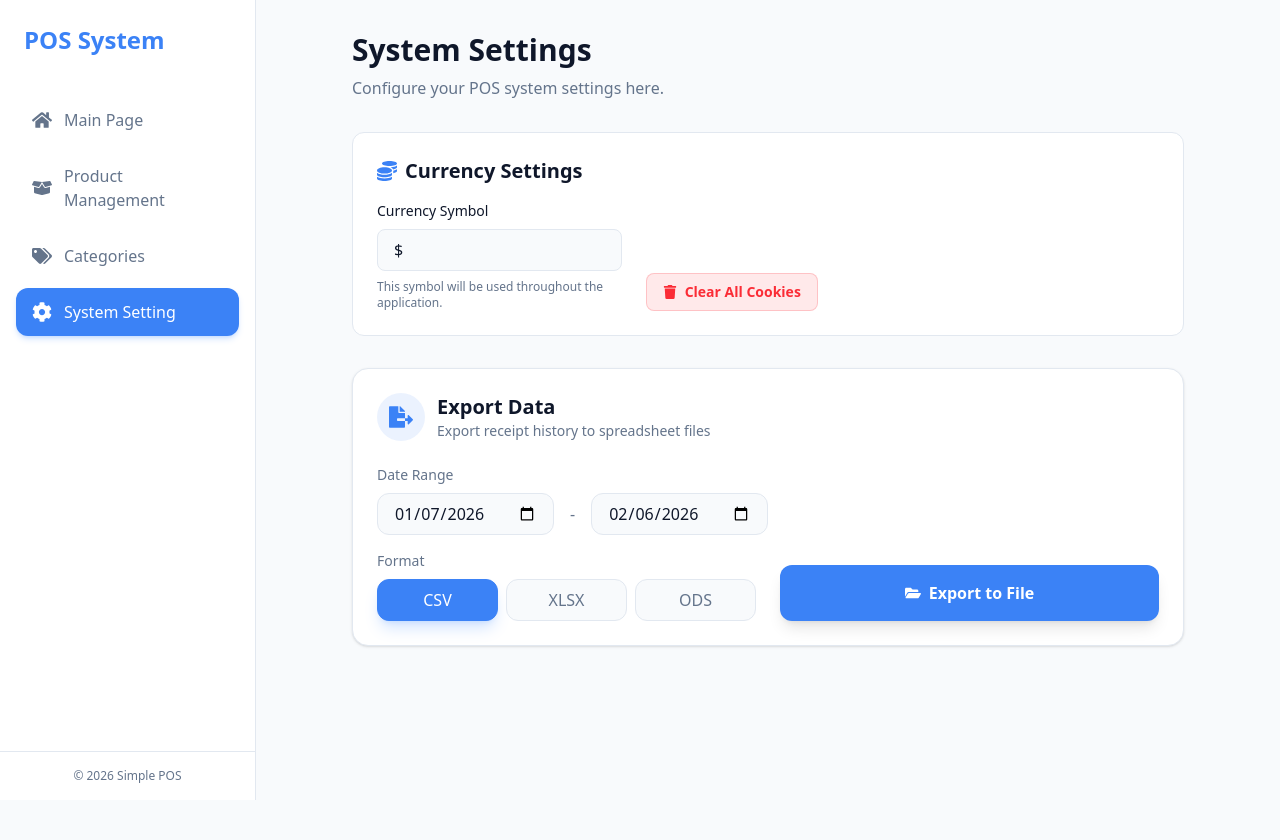
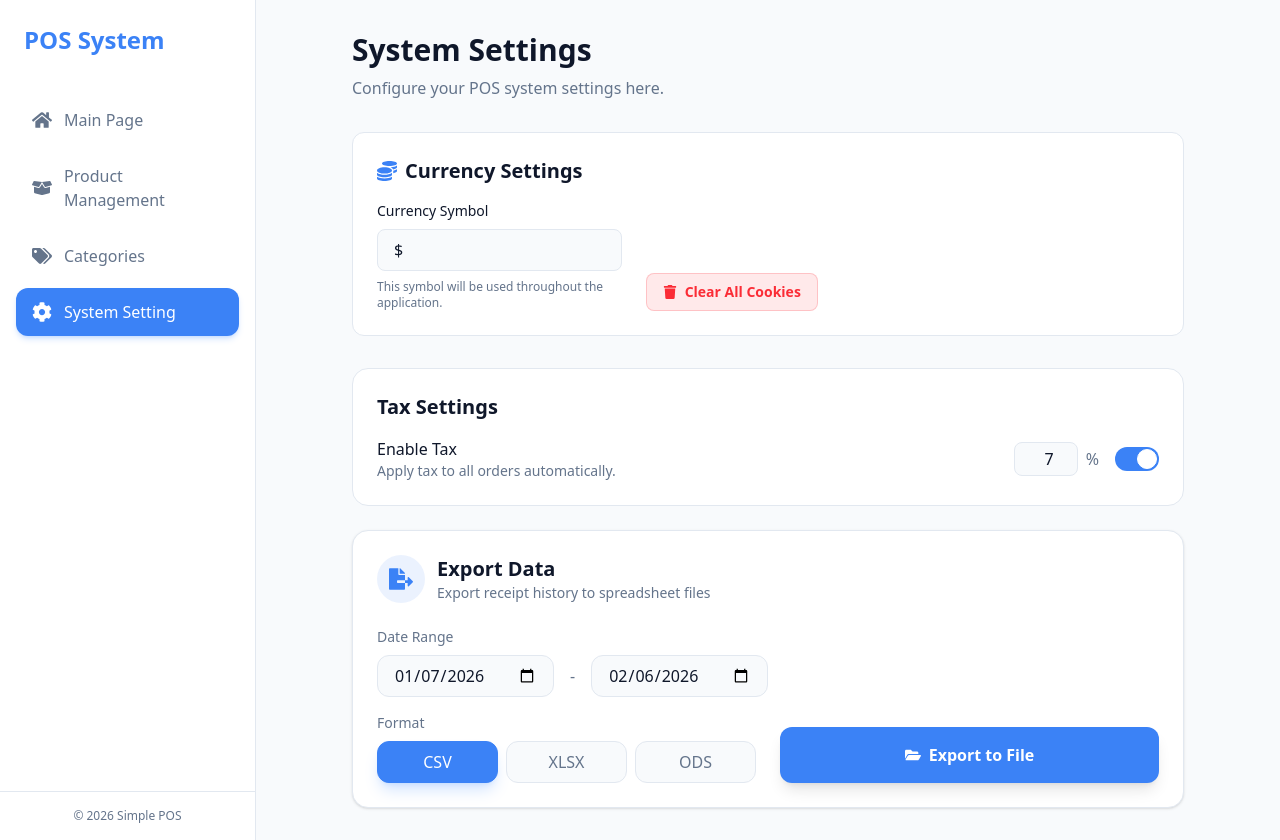
Before and after one commit to ZenitHTH/simple-pos, a Next.js app: page /setting in a window 1280 px wide. Before the commit the page ends 800 px from the top, so only its background shows below. Built offline with nearby package versions, Linux system fonts and the light colour scheme.

Commit message:
feat: introduce tax settings with enable/disable toggle, rate adjustment, and cookie persistence.

```diff
--- /dev/null
+++ b/src/app/hooks/useTax.ts
@@ -0,0 +1,43 @@
+import { useState, useEffect } from 'react';
+import Cookies from 'js-cookie';
+
+const TAX_COOKIE_KEY = 'tax_enabled';
+const TAX_RATE_COOKIE_KEY = 'tax_rate';
+
+export function useTax() {
+    const [isTaxEnabled, setIsTaxEnabled] = useState(true);
+    const [taxPercentage, setTaxPercentage] = useState(7);
+
+    useEffect(() => {
+        const savedEnabled = Cookies.get(TAX_COOKIE_KEY);
+        const savedRate = Cookies.get(TAX_RATE_COOKIE_KEY);
+
+        if (savedEnabled !== undefined) {
+            setIsTaxEnabled(savedEnabled === 'true');
+        }
+        if (savedRate !== undefined) {
+            setTaxPercentage(parseFloat(savedRate));
+        }
+    }, []);
+
+    const toggleTax = () => {
+        setIsTaxEnabled(prev => {
+            const newValue = !prev;
+            Cookies.set(TAX_COOKIE_KEY, String(newValue), { expires: 365 });
+            return newValue;
+        });
+    };
+
+    const updateTaxRate = (rate: number) => {
+        setTaxPercentage(rate);
+        Cookies.set(TAX_RATE_COOKIE_KEY, String(rate), { expires: 365 });
+    };
+
+    return {
+        isTaxEnabled,
+        toggleTax,
+        taxPercentage,
+        setTaxPercentage: updateTaxRate,
+        taxRate: isTaxEnabled ? (taxPercentage / 100) : 0
+    };
+}
--- /dev/null
+++ b/src/app/setting/TaxSettings.tsx
@@ -0,0 +1,43 @@
+"use client";
+
+import { useTax } from '../hooks/useTax';
+
+export default function TaxSettings() {
+    const { isTaxEnabled, toggleTax, taxPercentage, setTaxPercentage } = useTax();
+
+    return (
+        <div className="bg-card-bg border border-border rounded-2xl p-6 mb-6">
+            <h2 className="text-xl font-semibold mb-4 text-foreground">Tax Settings</h2>
+            <div className="flex items-center justify-between">
+                <div>
+                    <h3 className="font-medium text-foreground">Enable Tax</h3>
+                    <p className="text-sm text-muted">Apply tax to all orders automatically.</p>
+                </div>
+                <div className="flex items-center gap-4">
+                    {isTaxEnabled && (
+                        <div className="flex items-center gap-2">
+                            <input
+                                type="number"
+                                min="0"
+                                max="100"
+                                value={taxPercentage}
+                                onChange={(e) => setTaxPercentage(Number(e.target.value))}
+                                className="w-16 px-2 py-1 bg-background border border-border rounded-lg text-right focus:outline-none focus:ring-2 focus:ring-primary/50"
+                            />
+                            <span className="text-muted font-medium">%</span>
+                        </div>
+                    )}
+                    <label className="relative inline-flex items-center cursor-pointer">
+                        <input
+                            type="checkbox"
+                            checked={isTaxEnabled}
+                            onChange={toggleTax}
+                            className="sr-only peer"
+                        />
+                        <div className="w-11 h-6 bg-gray-200 peer-focus:outline-none peer-focus:ring-4 peer-focus:ring-blue-300 dark:peer-focus:ring-blue-800 rounded-full peer dark:bg-gray-700 peer-checked:after:translate-x-full peer-checked:after:border-white after:content-[''] after:absolute after:top-[2px] after:left-[2px] after:bg-white after:border-gray-300 after:border after:rounded-full after:h-5 after:w-5 after:transition-all dark:border-gray-600 peer-checked:bg-primary"></div>
+                    </label>
+                </div>
+            </div>
+        </div>
+    );
+}
--- a/src/app/setting/page.tsx
+++ b/src/app/setting/page.tsx
@@ -2,6 +2,7 @@
 
 import ExportSection from './ExportSection';
 import CurrencySettings from './CurrencySettings';
+import TaxSettings from './TaxSettings';
 
 export default function SettingPage() {
     return (
@@ -12,6 +13,9 @@ export default function SettingPage() {
             {/* Currency Settings */}
             <CurrencySettings />
 
+            {/* Tax Settings */}
+            <TaxSettings />
+
             {/* Export Section */}
             <ExportSection />
         </div>
```
